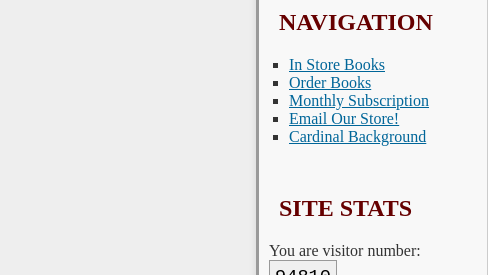
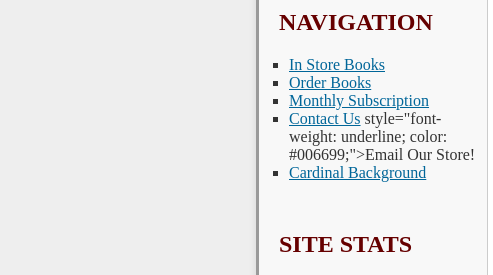
Before and after one commit to MattStecc/GeekZone_Website, a plain HTML site: page index.html in a window 1280 px wide. Shown: the part 356-631 px from the top of the page, 0-493 px from the left. Drawn offline with Linux system fonts and the light colour scheme.

Commit message:
Update Email link to Contact Us page

```diff
--- a/index.html
+++ b/index.html
@@ -147,7 +147,7 @@
                     <li><a href="#" style="font-weight: underline; color: #006699;">In Store Books</a></li>
                     <li><a href="#" style="font-weight: underline; color: #006699;">Order Books</a></li>
                     <li><a href="#" style="font-weight: underline; color: #006699;">Monthly Subscription</a></li>
-                    <li><a href="#" style="font-weight: underline; color: #006699;">Email Our Store!</a></li>
+                    <li><a <a href="https://mattstecc.github.io/PBL-0-ContactInfo/">Contact Us</a> style="font-weight: underline; color: #006699;">Email Our Store!</a></li>
                     <li><a href="#" style="font-weight: underline; color: #006699;">Cardinal Background</a></li>
                 </ul>
 
```
